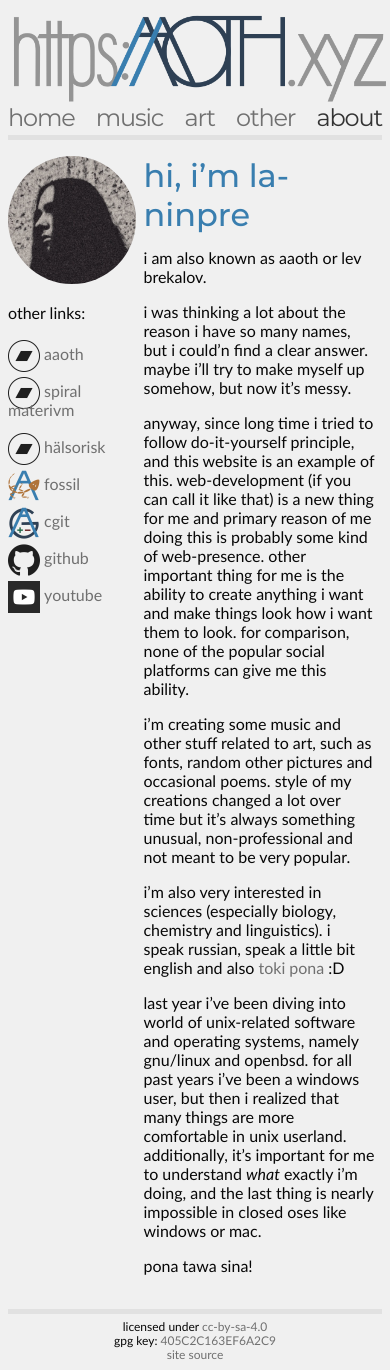
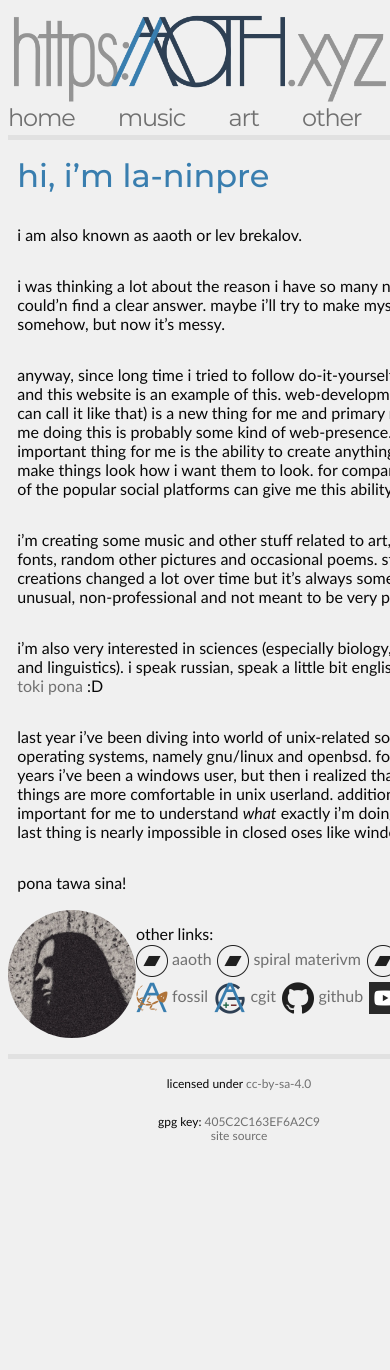
Before and after one commit to la-ninpre/aaoth.xyz, a Jekyll site: the page built from about.md, in a window 390 px wide. Built offline with Jekyll 4.4.1, drawn with Linux system fonts in a browser that asks for light colours; after the commit the page ends 1163 px from its top, so only the background shows below that.

Commit message:
tweak layout on smaller devices
maybe it's over-flex-ing, but i started to like that thing :p

```diff
--- a/_sass/main.scss
+++ b/_sass/main.scss
@@ -22,7 +22,7 @@ html {
 
 body {
 	max-width: 835px;
-	min-width: 364px;
+	min-width: 462px;
 	margin: 20px auto 0 auto;
 	padding: 8px;
 	color: $color-dark-bg;
@@ -178,6 +178,9 @@ footer {
 }
 
 @media only screen and (max-width: 760px) {
+    body p {
+        padding-top: 1em;
+    }
 	nav {
 		margin-bottom: 5vh;
 		ul {
@@ -193,8 +196,26 @@ footer {
 		}
 	}
     .about {
+        flex-direction: column-reverse;
+        .about-sidebar {
+            display: flex;
+        }
         .about-info {
             padding: 0 2%;
+        }
+        .about-links {
+            margin-top: 0;
+            p:first-child {
+                margin: 0;
+            }
+            ul {
+                display: flex;
+                flex-wrap: wrap;
+                justify-content: flex-start;
+                li {
+                    margin-right: auto;
+                }
+            }
         }
     }
 }
```
Also changed, not shown: README.md.
